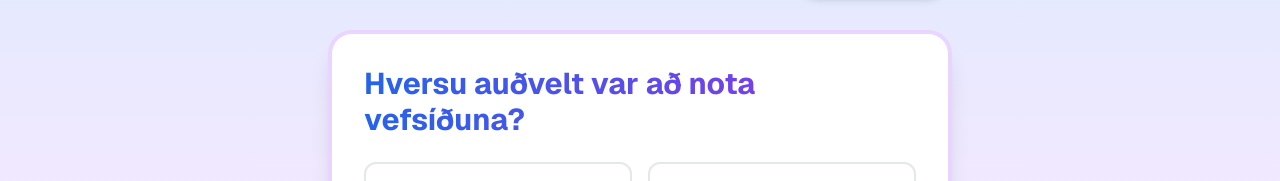
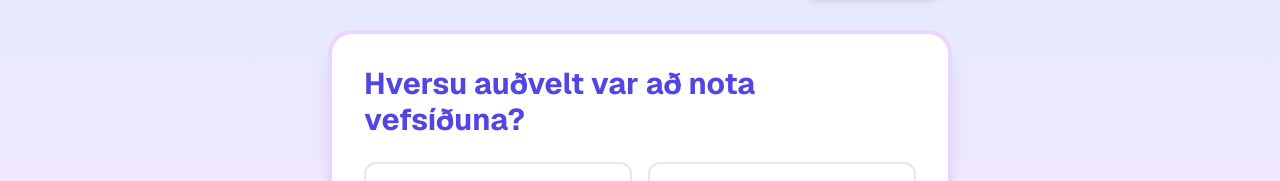
Before and after one commit to steinarbragi/msc-bokapp, a Next.js app: page /spurningar/konnun in a window 1280 px wide. Shown: the part 174-355 px from the top of the page. Built offline with nearby package versions, Linux system fonts and the light colour scheme.

Commit message:
question color

```diff
--- a/src/app/spurningar/konnun/survey.tsx
+++ b/src/app/spurningar/konnun/survey.tsx
@@ -117,7 +117,7 @@ export default function Survey({
             <motion.h1
               initial={{ y: 20, opacity: 0 }}
               animate={{ y: 0, opacity: 1 }}
-              className='mb-4 bg-gradient-to-r from-blue-600 to-purple-600 bg-clip-text text-2xl font-bold text-transparent sm:mb-6 sm:text-3xl'
+              className='mb-4 bg-clip-text text-2xl font-bold text-indigo-600 sm:mb-6 sm:text-3xl'
             >
               {currentQuestion.text}
             </motion.h1>
--- a/src/app/spurningar/questions.tsx
+++ b/src/app/spurningar/questions.tsx
@@ -335,7 +335,7 @@ export default function Questions({
             <motion.h1
               initial={{ y: 20, opacity: 0 }}
               animate={{ y: 0, opacity: 1 }}
-              className='mb-4 bg-gradient-to-r from-blue-600 to-purple-600 bg-clip-text text-2xl font-bold text-transparent sm:mb-6 sm:text-3xl'
+              className='mb-4 text-2xl font-bold text-indigo-600 sm:mb-6 sm:text-3xl'
             >
               {currentQuestion.text}
             </motion.h1>
```
